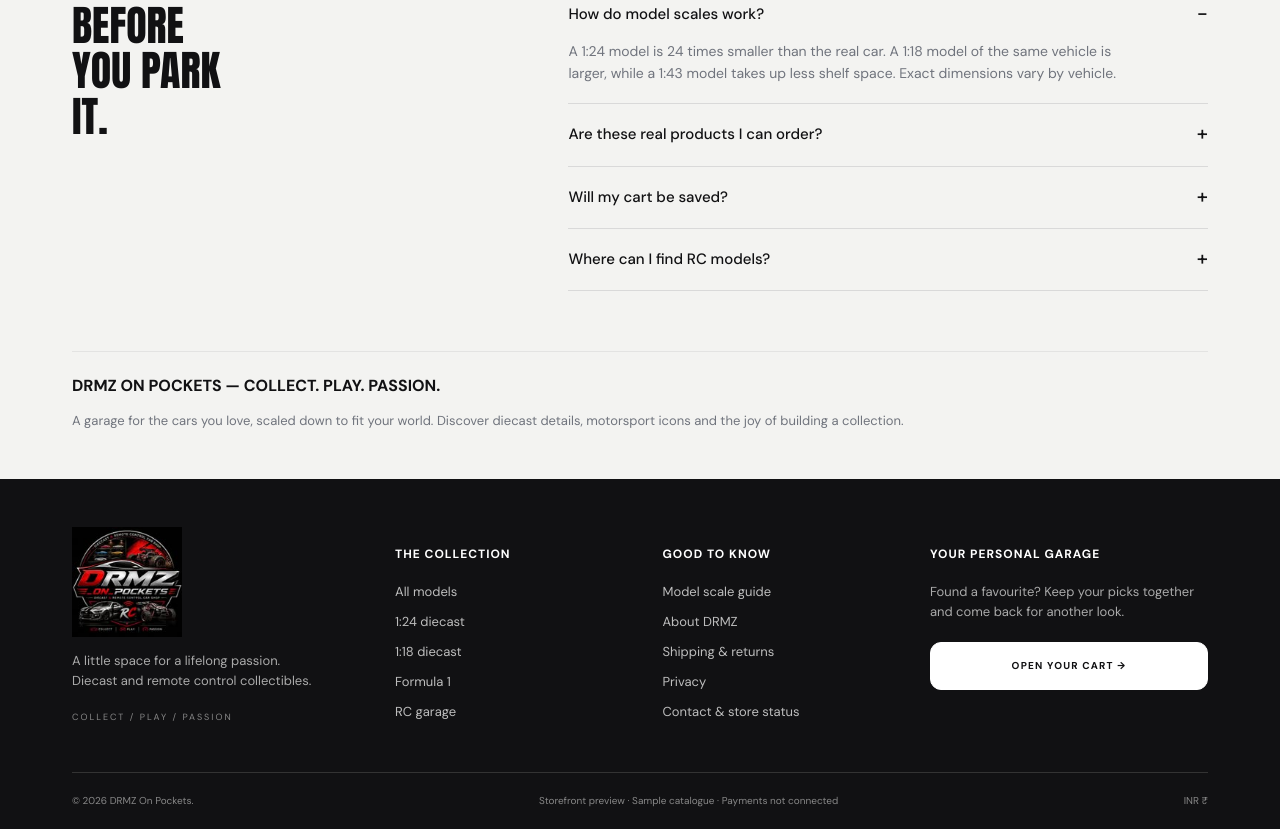
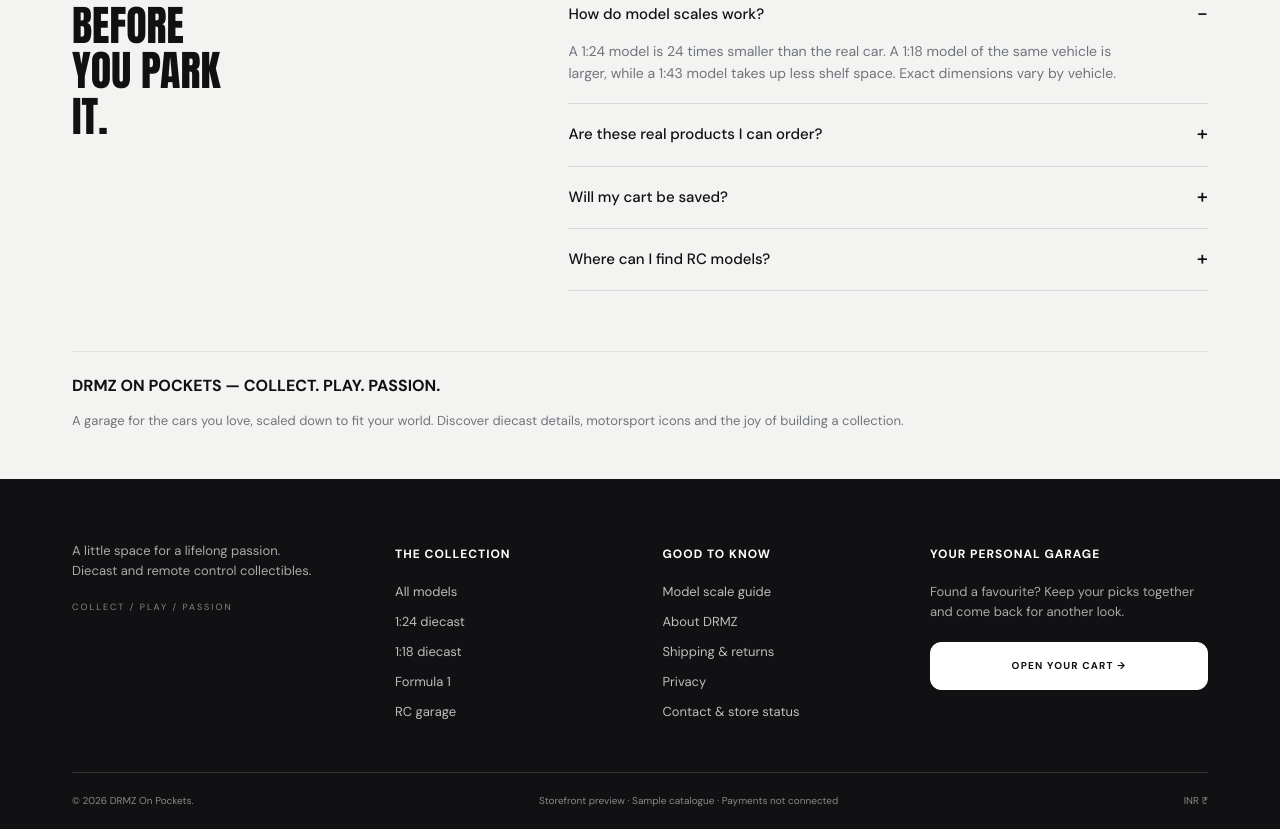
Before and after one commit to azhar2006-collab/Diecast-, a plain HTML site: page dist/index.html in a window 1280 px wide. Shown: the part 4482-5311 px from the top of the page. Drawn offline with Linux system fonts and the light colour scheme.

Commit message:
Update index.html

```diff
--- a/dist/index.html
+++ b/dist/index.html
@@ -2,9 +2,9 @@
 <html lang="en">
 <head>
 <meta charset="UTF-8"><meta name="viewport" content="width=device-width, initial-scale=1">
-<title>DRMZ On Pockets — Diecast & RC Collectibles</title>
-<meta name="description" content="Discover the DRMZ On Pockets garage. Explore detailed diecast models, iconic cars and motorsport miniatures.">
-<meta name="theme-color" content="#111113"><link rel="icon" href="assets/drc-logo.png"><link rel="stylesheet" href="fonts.css"><link rel="stylesheet" href="styles.css">
+<title> Diecast & RC Collectibles</title>
+<meta name="description" content=" Explore detailed diecast models, iconic cars and motorsport miniatures.">
+<meta name="theme-color" content="#111113"><link rel="stylesheet" href="fonts.css"><link rel="stylesheet" href="styles.css">
 <link rel="preload" href="assets/showroom-0.png" as="image"><script src="products.js" defer></script><script src="app.js" defer></script>
 </head>
 <body>
@@ -38,7 +38,7 @@
 </div>
 <section id="collection-view" class="container collection-view" hidden><a href="#home" class="breadcrumb">Home / Collections</a><div class="section-heading"><div><span class="eyebrow">THE DRMZ GARAGE</span><h1 id="collection-title">ALL MODELS</h1><p id="collection-description">Discover your next shelf favourite.</p></div></div><div class="catalog-toolbar"><div class="filter-chips" id="collection-filters"></div><label class="sort-label">Sort by <select id="sort"><option value="featured">Featured</option><option value="price-low">Price: low to high</option><option value="price-high">Price: high to low</option><option value="name">Name: A–Z</option></select></label></div><div class="catalog-search"><input type="search" id="catalog-search" placeholder="Search this collection…" aria-label="Search this collection"><span id="result-count"></span></div><div class="product-grid" id="catalog-grid"></div><div id="empty-collection" class="empty-state" hidden></div><p class="catalog-note">Preview catalogue · Sample products and prices. Ordering is not enabled.</p></section>
 </main>
-<footer class="footer"><div class="container footer-grid"><div class="footer-brand"><a href="#home"><img src="assets/drc-logo.png" width="110" height="110" alt="DRMZ On Pockets"></a><p>A little space for a lifelong passion.<br>Diecast and remote control collectibles.</p><span class="footer-tagline">COLLECT / PLAY / PASSION</span></div><div><h3>THE COLLECTION</h3><a href="#collection/all">All models</a><a href="#collection/1:24">1:24 diecast</a><a href="#collection/1:18">1:18 diecast</a><a href="#collection/F1">Formula 1</a><a href="#collection/RC">RC garage</a></div><div><h3>GOOD TO KNOW</h3><button data-action="guide">Model scale guide</button><button data-action="info" data-info="about">About DRMZ</button><button data-action="info" data-info="shipping">Shipping & returns</button><button data-action="info" data-info="privacy">Privacy</button><button data-action="info" data-info="contact">Contact & store status</button></div><div class="footer-garage"><h3>YOUR PERSONAL GARAGE</h3><p>Found a favourite? Keep your picks together and come back for another look.</p><button class="button light" data-action="cart">OPEN YOUR CART →</button></div></div><div class="container footer-bottom"><span>© 2026 DRMZ On Pockets.</span><span>Storefront preview · Sample catalogue · Payments not connected</span><span>INR ₹</span></div></footer>
+<footer class="footer"><div class="container footer-grid"><div class="footer-brand"><a href="#home"></a><p>A little space for a lifelong passion.<br>Diecast and remote control collectibles.</p><span class="footer-tagline">COLLECT / PLAY / PASSION</span></div><div><h3>THE COLLECTION</h3><a href="#collection/all">All models</a><a href="#collection/1:24">1:24 diecast</a><a href="#collection/1:18">1:18 diecast</a><a href="#collection/F1">Formula 1</a><a href="#collection/RC">RC garage</a></div><div><h3>GOOD TO KNOW</h3><button data-action="guide">Model scale guide</button><button data-action="info" data-info="about">About DRMZ</button><button data-action="info" data-info="shipping">Shipping & returns</button><button data-action="info" data-info="privacy">Privacy</button><button data-action="info" data-info="contact">Contact & store status</button></div><div class="footer-garage"><h3>YOUR PERSONAL GARAGE</h3><p>Found a favourite? Keep your picks together and come back for another look.</p><button class="button light" data-action="cart">OPEN YOUR CART →</button></div></div><div class="container footer-bottom"><span>© 2026 DRMZ On Pockets.</span><span>Storefront preview · Sample catalogue · Payments not connected</span><span>INR ₹</span></div></footer>
 <dialog id="search-dialog" class="search-dialog"><div class="dialog-heading"><h2>FIND YOUR NEXT MODEL.</h2><button class="icon-button close-button" data-close aria-label="Close search">×</button></div><label class="search-input-wrap"><svg viewBox="0 0 24 24"><circle cx="10.5" cy="10.5" r="6.5"/><path d="m16 16 5 5"/></svg><input id="global-search" type="search" placeholder="Try Ferrari, Rolls-Royce, 1:18…" aria-label="Search all models"></label><p class="search-caption" id="search-caption">Explore the garage</p><div id="search-results" class="search-results"></div></dialog>
 <dialog id="product-dialog" class="product-dialog"><button class="icon-button floating-close" data-close aria-label="Close product details">×</button><div id="product-content"></div></dialog>
 <dialog id="cart-dialog" class="cart-dialog"><div class="dialog-heading"><div><span class="eyebrow">YOUR PERSONAL GARAGE</span><h2>YOUR CART <span id="drawer-count"></span></h2></div><button class="icon-button close-button" data-close aria-label="Close cart">×</button></div><div id="cart-items"></div><div id="cart-summary"></div></dialog>
```
